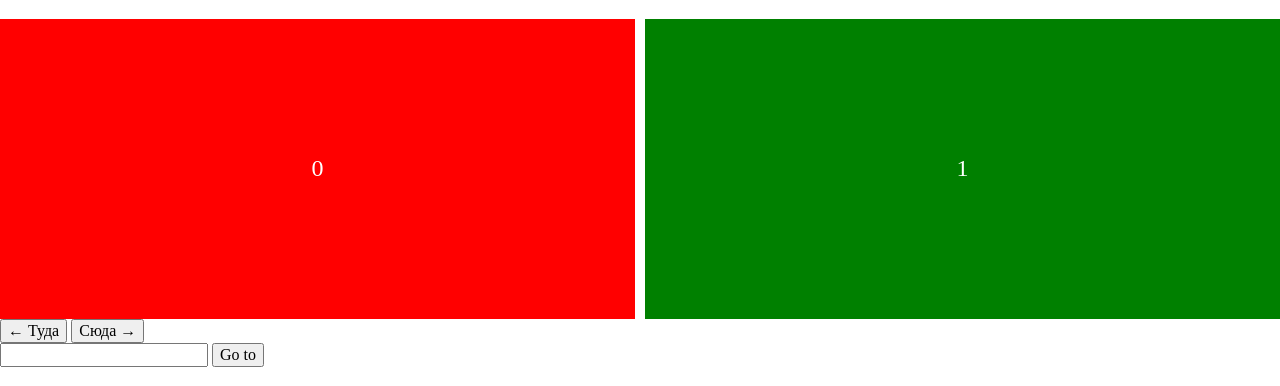
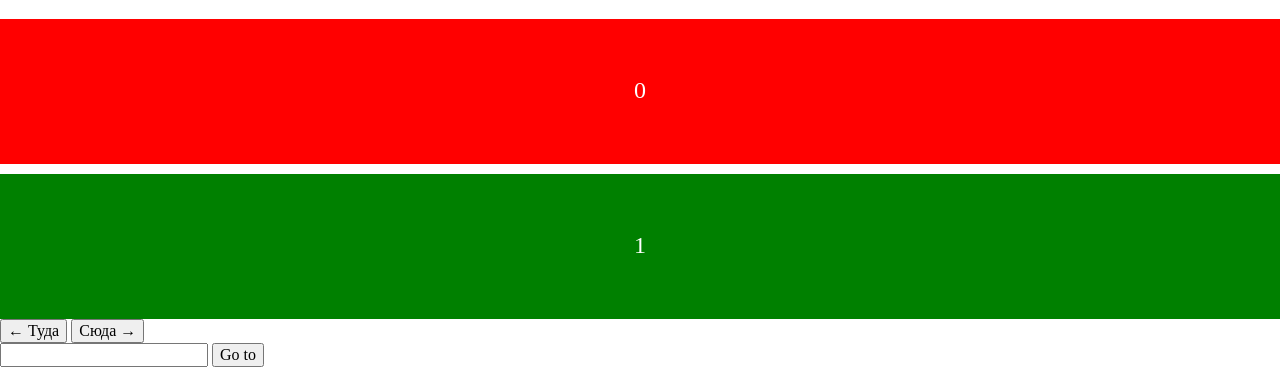
Before and after one commit to McMerph/touch-slider, a website built with webpack: page src/index.html in a window 1280 px wide. Shown: the part 61-447 px from the top of the page. Built offline with nearby package versions, Linux system fonts and the light colour scheme.

Commit message:
fixed slides height

```diff
--- a/src/slider/ClassNames.ts
+++ b/src/slider/ClassNames.ts
@@ -1,4 +1,5 @@
 const ELEMENT_PREFIX = "__";
+const MODIFIER_PREFIX = "_";
 const BLOCK: string = "slider";
 const ELEMENTS = {
     SLIDE: `${BLOCK}${ELEMENT_PREFIX}slide`,
@@ -9,7 +10,12 @@ const CLASS_NAMES = {
     BLOCK,
     ELEMENTS: {
         SLIDE: ELEMENTS.SLIDE,
-        WRAPPER: ELEMENTS.WRAPPER,
+        WRAPPER: {
+            MODIFIERS: {
+                VERTICAL: `${ELEMENTS.WRAPPER}${MODIFIER_PREFIX}vertical`,
+            },
+            NAME: ELEMENTS.WRAPPER,
+        },
     },
 };
 
--- a/src/slider/index.css
+++ b/src/slider/index.css
@@ -7,6 +7,10 @@
   height: 100%;
 }
 
+.slider__wrapper_vertical {
+  flex-direction: column;
+}
+
 .slider__slide {
   flex-shrink: 0;
 }
--- a/src/slider/index.ts
+++ b/src/slider/index.ts
@@ -36,7 +36,10 @@ export default class Slider {
         this.settings = { ...Slider.defaultSettings, ...settings };
         this.slidesPerView = this.settings.slidesPerView;
 
-        this.wrapper.classList.add(CLASS_NAMES.ELEMENTS.WRAPPER);
+        this.wrapper.classList.add(CLASS_NAMES.ELEMENTS.WRAPPER.NAME);
+        if (this.settings.orientation === Orientation.Vertical) {
+            this.wrapper.classList.add(CLASS_NAMES.ELEMENTS.WRAPPER.MODIFIERS.VERTICAL);
+        }
         this.container.classList.add(CLASS_NAMES.BLOCK);
         this.container.appendChild(this.wrapper);
         this.addEventListeners();
@@ -49,9 +52,17 @@ export default class Slider {
         for (let i = 0; i < this.wrapper.children.length; i++) {
             const wrapperSlide = this.wrapper.children.item(i) as HTMLElement;
             if (i < this.wrapper.children.length - 1) {
-                wrapperSlide.style.marginRight = `${this.settings.spaceBetween}px`;
+                if (this.settings.orientation === Orientation.Horizontal) {
+                    wrapperSlide.style.marginRight = `${this.settings.spaceBetween}px`;
+                } else {
+                    wrapperSlide.style.marginBottom = `${this.settings.spaceBetween}px`;
+                }
             }
-            wrapperSlide.style.width = `${this.getSlideWidth()}px`;
+            if (this.settings.orientation === Orientation.Horizontal) {
+                wrapperSlide.style.width = `${this.getSlideWidth()}px`;
+            } else {
+                wrapperSlide.style.height = `${this.getSlideHeight()}px`;
+            }
         }
     }
 
@@ -94,7 +105,11 @@ export default class Slider {
             if (event.touches.length === 1) {
                 event.preventDefault();
                 if (this.state === State.TouchStarted) {
-                    if (this.isHorizontalSwipe(event.changedTouches[0])) {
+                    const touch: Touch = event.changedTouches[0];
+                    const horizontal: boolean = this.settings.orientation === Orientation.Horizontal;
+                    const swipe: boolean = horizontal && this.isHorizontalSwipe(touch) ||
+                        !horizontal && this.isVerticalSwipe(touch);
+                    if (swipe) {
                         this.state = State.Swipe;
                     }
                 } else if (this.state === State.Swipe) {
@@ -119,9 +134,16 @@ export default class Slider {
         });
     }
 
+    // TODO DRY
     private getSlideWidth(): number {
         const { spaceBetween } = this.settings;
         return (this.wrapper.clientWidth - (this.slidesPerView - 1) * spaceBetween) / this.slidesPerView;
+    }
+
+    // TODO DRY
+    private getSlideHeight(): number {
+        const { spaceBetween } = this.settings;
+        return (this.wrapper.clientHeight - (this.slidesPerView - 1) * spaceBetween) / this.slidesPerView;
     }
 
     /**
@@ -130,6 +152,15 @@ export default class Slider {
      */
     private isHorizontalSwipe(touch: Touch): boolean {
         return Math.abs(this.startTouch.pageX - touch.pageX) >
+            Math.abs(this.startTouch.pageY - touch.pageY);
+    }
+
+    /**
+     * If vertical offset greater than horizontal then it is vertical swipe
+     * @param {Touch} touch - touch to check
+     */
+    private isVerticalSwipe(touch: Touch): boolean {
+        return Math.abs(this.startTouch.pageX - touch.pageX) <
             Math.abs(this.startTouch.pageY - touch.pageY);
     }
 
```
